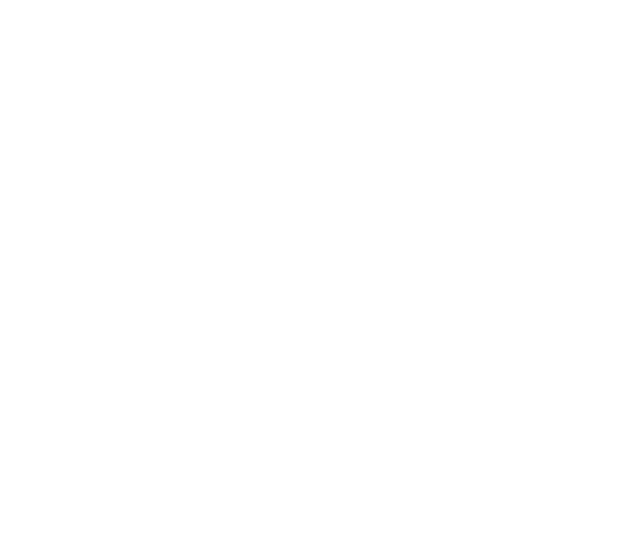
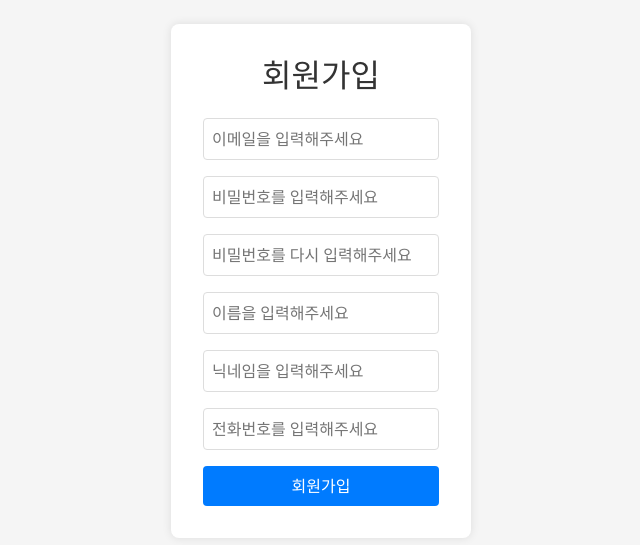
Before and after one commit to KOSTA-275/ReactServer, a React (Create React App) app: page /signup in a window 1280 px wide. Before the commit this address had no page. Shown: the part 119-664 px from the top of the page, without its empty margins (319-959 px from the left). Built offline with nearby package versions, Linux system fonts and the light colour scheme.

Commit message:
콜테스트

```diff
--- a/src/App.js
+++ b/src/App.js
@@ -3,15 +3,22 @@
 import IndexPage from './component/IndexPage';
 import Notification from './component/NotificationPage_emp';
 import Login from './component/userPage/Login';
-
 import { AuthProvider } from './component/login/AuthContext';
 import 'bootstrap/dist/css/bootstrap.min.css';
+import Signup from './component/userPage/Signup';
+import FindId from './component/userPage/FindId';
+import PasswordReset from './component/userPage/PasswordReset';
+import QnaPage from './component/userPage/QnaPage';
 
 const App = () => {
   return (
     <BrowserRouter>
       <AuthProvider>
         <Routes>
+          <Route path="/myQnaPage" element={<QnaPage />} />
+          <Route path="/passwordReset" element={<PasswordReset />} />
+          <Route path="/findId" element={<FindId />} />
+          <Route path="/signup" element={<Signup />} />
           <Route path="/notifications" element={<Notification />} />
           <Route path="/" element={<IndexPage />} /> {/* Route 정의 */}
           <Route path="/loginPage" element={<Login />} /> {/* Route 정의 */}
--- a/src/api/api.js
+++ b/src/api/api.js
@@ -1,7 +1,9 @@
 import axios from 'axios';
 
-const API_URL = 'http://localhost:8098/users';
-const PASSWORD_URL = 'http://localhost:8098/password-reset';
+const BASE_URL =
+  'http://ec2-3-39-66-166.ap-northeast-2.compute.amazonaws.com:8098';
+const API_URL = `${BASE_URL}/users`;
+const PASSWORD_URL = `${BASE_URL}/password-reset`;
 export const loginUser = async (email, password) => {
   try {
     const response = await axios.post(
--- a/src/component/userPage/FindId.js
+++ b/src/component/userPage/FindId.js
@@ -1,6 +1,6 @@
 import React, { useState } from 'react';
-import { findId } from '../services/api';
-import styles from '../css/FindId.module.css';
+import { findId } from '../../api/api';
+import styles from '../userPage/css/FindId.module.css';
 
 const FindId = () => {
   const [name, setName] = useState('');
--- a/src/component/userPage/Login.js
+++ b/src/component/userPage/Login.js
@@ -47,10 +47,10 @@
           로그인
         </button>
         <div className={styles.findLinks}>
-          <Link to="/find-id" className={styles.findLink}>
+          <Link to="/findId" className={styles.findLink}>
             아이디 찾기
           </Link>
-          <Link to="/password-reset" className={styles.findLink}>
+          <Link to="/passwordReset" className={styles.findLink}>
             비밀번호 찾기
           </Link>
         </div>
--- a/src/component/userPage/PasswordReset.js
+++ b/src/component/userPage/PasswordReset.js
@@ -2,8 +2,8 @@
 import {
   requestVerificationCode,
   verifyCodeAndResetPassword,
-} from '../services/api';
-import styles from '../css/PasswordReset.module.css';
+} from '../../api/api';
+import styles from '../userPage/css/PasswordReset.module.css';
 
 const PasswordReset = () => {
   const [email, setEmail] = useState('');
--- /dev/null
+++ b/src/component/userPage/QnaPage.js
@@ -0,0 +1,96 @@
+import React, { useState, useEffect } from 'react';
+import axios from 'axios';
+import styles from './css/ProfilePage.module.css';
+
+const InquiryItem = ({ id, title, content, date }) => (
+  <div className={styles.inquiryItem}>
+    <div className={styles.inquiryHeader}>
+      <h3>{title}</h3>
+      <span className={styles.inquiryDate}>{date}</span>
+    </div>
+    <p className={styles.inquiryContent}>{content}</p>
+  </div>
+);
+
+const ProfilePage = () => {
+  const [activeTab, setActiveTab] = useState('profile');
+  const [inquiries, setInquiries] = useState([]);
+  const [loading, setLoading] = useState(true);
+  const [error, setError] = useState(null);
+
+  useEffect(() => {
+    const fetchInquiries = async () => {
+      if (activeTab === 'inquiries') {
+        try {
+          setLoading(true);
+          // 실제 API 엔드포인트로 교체해야 합니다
+          const response = await axios.get('YOUR_INQUIRIES_API_ENDPOINT');
+          setInquiries(response.data);
+          setLoading(false);
+        } catch (err) {
+          setError('문의사항을 불러오는 데 실패했습니다.');
+          setLoading(false);
+        }
+      }
+    };
+
+    fetchInquiries();
+  }, [activeTab]);
+
+  return (
+    <div className={styles.profilePage}>
+      <div className={styles.profileHeader}>
+        <img
+          src="profile-image.jpg"
+          alt="Profile"
+          className={styles.profileImage}
+        />
+        {/* 프로필 헤더 내용 */}
+      </div>
+      <div className={styles.profileContent}>
+        <div className={styles.sidebar}>
+          <ul>
+            <li
+              className={activeTab === 'profile' ? styles.active : ''}
+              onClick={() => setActiveTab('profile')}
+            >
+              프로필 현황
+            </li>
+            {/* 다른 메뉴 항목들 */}
+            <li
+              className={activeTab === 'inquiries' ? styles.active : ''}
+              onClick={() => setActiveTab('inquiries')}
+            >
+              내 문의사항
+            </li>
+          </ul>
+        </div>
+        <div className={styles.mainContent}>
+          {activeTab === 'profile' && (
+            <div className={styles.profileInfo}>{/* 프로필 정보 내용 */}</div>
+          )}
+          {activeTab === 'inquiries' && (
+            <div className={styles.inquiries}>
+              <h2>내 문의사항</h2>
+              {loading && <div className={styles.loading}>로딩 중...</div>}
+              {error && <div className={styles.error}>{error}</div>}
+              {!loading &&
+                !error &&
+                inquiries.map((inquiry) => (
+                  <InquiryItem
+                    key={inquiry.id}
+                    id={inquiry.id}
+                    title={inquiry.title}
+                    content={inquiry.content}
+                    date={inquiry.date}
+                  />
+                ))}
+            </div>
+          )}
+        </div>
+      </div>
+    </div>
+  );
+};
+
+export default ProfilePage;
--- a/src/component/userPage/Signup.js
+++ b/src/component/userPage/Signup.js
@@ -1,91 +1,158 @@
 import React, { useState } from 'react';
-import { signupUser } from '../services/api';
+import axios from 'axios';
+import styles from '../userPage/css/Sign.module.css';
 
 const Signup = () => {
-  const [email, setEmail] = useState('');
-  const [password, setPassword] = useState('');
-  const [name, setName] = useState('');
-  const [nickname, setNickname] = useState('');
+  const [formData, setFormData] = useState({
+    email: '',
+    password: '',
+    passwordCheck: '',
+    name: '',
+    nickname: '',
+    phone: '',
+  });
   const [errors, setErrors] = useState({});
 
   const validateForm = () => {
     const newErrors = {};
 
+    // 이메일 검증
     if (
-      nickname.length < 2 ||
-      nickname.length > 15 ||
-      !/^[가-힣\s]+$/.test(nickname)
+      !formData.email.match(/^[a-zA-Z0-9+-\_.]+@[a-zA-Z0-9-]+\.[a-zA-Z0-9-.]+$/)
     ) {
-      newErrors.nickname =
-        '이름은 영문자, 한글, 공백포함 2글자부터 15글자까지 가능합니다.';
+      newErrors.email = '이메일 형식을 맞춰야합니다';
     }
 
+    // 비밀번호 검증
     if (
-      !/^(?=.*[A-Za-z])(?=.*\d)(?=.*[@$!%*#?&])[A-Za-z\d@$!%*#?&]{8,20}$/.test(
-        password
+      !formData.password.match(
+        /^(?=.*[A-Za-z])(?=.*\d)(?=.*[~!@#$%^&*()+|=])[A-Za-z\d~!@#$%^&*()+|=]{7,16}$/
       )
     ) {
       newErrors.password =
         '비밀번호는 영문+숫자+특수문자를 포함한 8~20자여야 합니다';
     }
 
+    // 비밀번호 확인
+    if (formData.password !== formData.passwordCheck) {
+      newErrors.passwordCheck = '비밀번호가 일치하지 않습니다';
+    }
+
+    // 이름 검증
+    if (!formData.name.match(/^[a-zA-Z가-힣\s]{2,15}$/)) {
+      newErrors.name =
+        '이름은 영문자, 한글, 공백포함 2글자부터 15글자까지 가능합니다.';
+    }
+
+    // 닉네임 검증
+    if (!formData.nickname.match(/^[a-zA-Z가-힣\s]{2,15}$/)) {
+      newErrors.nickname =
+        '닉네임은 영문자, 한글, 공백포함 2글자부터 15글자까지 가능합니다.';
+    }
+
     setErrors(newErrors);
     return Object.keys(newErrors).length === 0;
+  };
+
+  const handleChange = (e) => {
+    const { name, value } = e.target;
+    setFormData((prevState) => ({
+      ...prevState,
+      [name]: value,
+    }));
   };
 
   const handleSubmit = async (e) => {
     e.preventDefault();
     if (validateForm()) {
       try {
-        const data = await signupUser(email, password, name, nickname);
-        console.log('Signup successful:', data);
-      } catch (error) {
-        console.error('Signup failed:', error.response?.data);
-        setErrors(error.response?.data || {});
+        const response = await axios.post('/api/users/signup', formData);
+        console.log('회원가입 성공:', response.data);
+        // 회원가입 성공 후 처리 (예: 로그인 페이지로 리다이렉트)
+      } catch (err) {
+        console.error('회원가입 에러:', err.response.data);
+        setErrors({ submit: '회원가입에 실패했습니다. 다시 시도해주세요.' });
       }
     }
   };
 
   return (
-    <form onSubmit={handleSubmit}>
+    <div className={styles.container}>
+      <form onSubmit={handleSubmit} className={styles.form}>
+        <h2 className={styles.title}>회원가입</h2>
+        {errors.submit && <p className={styles.error}>{errors.submit}</p>}
+
         <input
           type="email"
-        value={email}
-        onChange={(e) => setEmail(e.target.value)}
-        placeholder="Email"
+          name="email"
+          value={formData.email}
+          onChange={handleChange}
+          placeholder="이메일을 입력해주세요"
+          className={styles.input}
           required
         />
-      {errors.email && <p>{errors.email}</p>}
+        {errors.email && <p className={styles.error}>{errors.email}</p>}
 
         <input
           type="password"
-        value={password}
-        onChange={(e) => setPassword(e.target.value)}
-        placeholder="Password"
+          name="password"
+          value={formData.password}
+          onChange={handleChange}
+          placeholder="비밀번호를 입력해주세요"
+          className={styles.input}
           required
         />
-      {errors.password && <p>{errors.password}</p>}
+        {errors.password && <p className={styles.error}>{errors.password}</p>}
+
+        <input
+          type="password"
+          name="passwordCheck"
+          value={formData.passwordCheck}
+          onChange={handleChange}
+          placeholder="비밀번호를 다시 입력해주세요"
+          className={styles.input}
+          required
+        />
+        {errors.passwordCheck && (
+          <p className={styles.error}>{errors.passwordCheck}</p>
+        )}
 
         <input
           type="text"
-        value={name}
-        onChange={(e) => setName(e.target.value)}
-        placeholder="Name"
+          name="name"
+          value={formData.name}
+          onChange={handleChange}
+          placeholder="이름을 입력해주세요"
+          className={styles.input}
           required
         />
-      {errors.name && <p>{errors.name}</p>}
+        {errors.name && <p className={styles.error}>{errors.name}</p>}
 
         <input
           type="text"
-        value={nickname}
-        onChange={(e) => setNickname(e.target.value)}
-        placeholder="Nickname"
+          name="nickname"
+          value={formData.nickname}
+          onChange={handleChange}
+          placeholder="닉네임을 입력해주세요"
+          className={styles.input}
           required
         />
-      {errors.nickname && <p>{errors.nickname}</p>}
+        {errors.nickname && <p className={styles.error}>{errors.nickname}</p>}
 
-      <button type="submit">Sign Up</button>
+        <input
+          type="tel"
+          name="phone"
+          value={formData.phone}
+          onChange={handleChange}
+          placeholder="전화번호를 입력해주세요"
+          className={styles.input}
+        />
+
+        <button type="submit" className={styles.button}>
+          회원가입
+        </button>
       </form>
+    </div>
   );
 };
 
--- a/src/component/userPage/css/Login.module.css
+++ b/src/component/userPage/css/Login.module.css
@@ -29,6 +29,8 @@
 }
 
 .button {
+  list-style: none;
+
   width: 100%;
   padding: 10px;
   background-color: #ffd700;
--- /dev/null
+++ b/src/component/userPage/css/Sign.module.css
@@ -0,0 +1,52 @@
+.container {
+  display: flex;
+  justify-content: center;
+  align-items: center;
+  height: 100vh;
+  background-color: #f5f5f5;
+}
+
+.form {
+  background-color: white;
+  padding: 2rem;
+  border-radius: 8px;
+  box-shadow: 0 0 10px rgba(0, 0, 0, 0.1);
+  width: 300px;
+}
+
+.title {
+  text-align: center;
+  margin-bottom: 1.5rem;
+  color: #333;
+}
+
+.input {
+  width: 100%;
+  padding: 0.5rem;
+  margin-bottom: 1rem;
+  border: 1px solid #ddd;
+  border-radius: 4px;
+  font-size: 1rem;
+}
+
+.button {
+  width: 100%;
+  padding: 0.5rem;
+  background-color: #007bff;
+  color: white;
+  border: none;
+  border-radius: 4px;
+  font-size: 1rem;
+  cursor: pointer;
+  transition: background-color 0.3s;
+}
+
+.button:hover {
+  background-color: #0056b3;
+}
+.error {
+  color: red;
+  font-size: 0.8rem;
+  margin-top: -0.5rem;
+  margin-bottom: 0.5rem;
+}
```
Also changed, not shown: src/component/userPage/css/ProfilePage.module.css (added, +218 -0 lines). Lines whose indentation alone changed are shown as unchanged.
